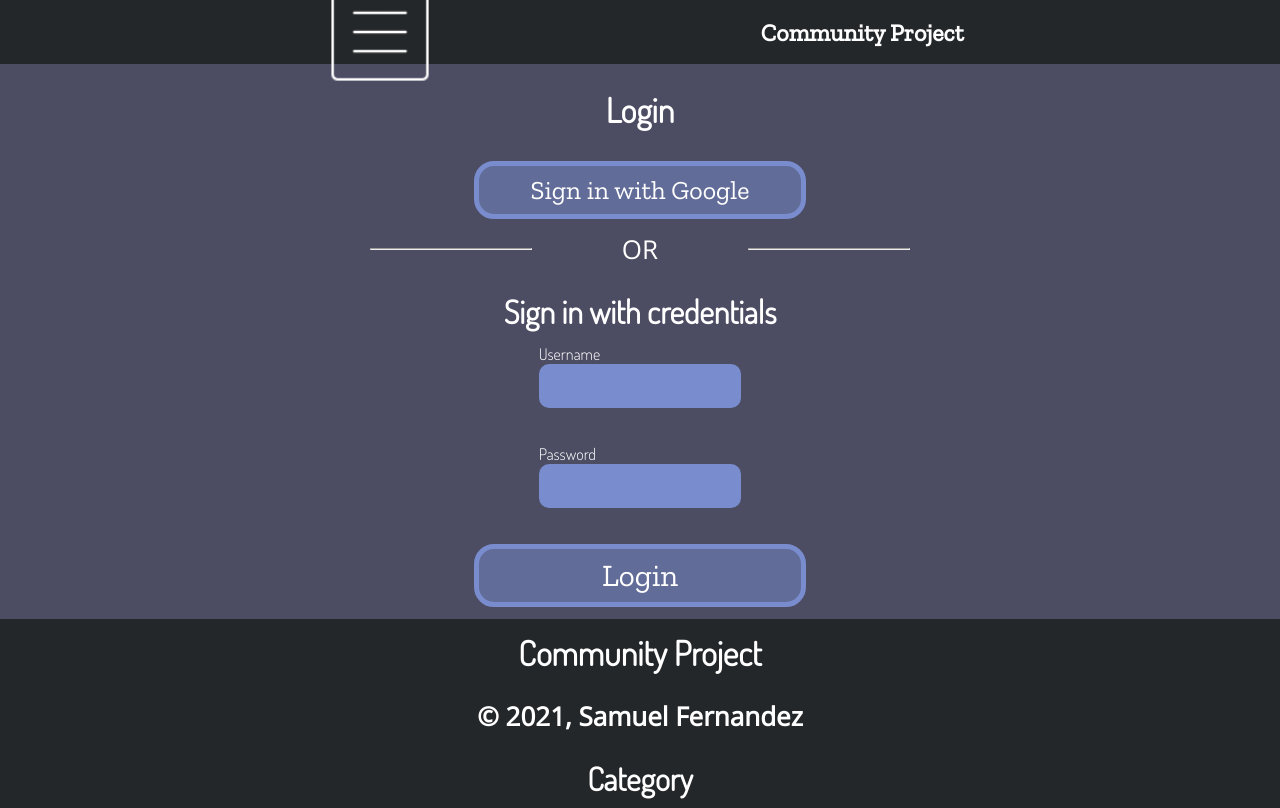
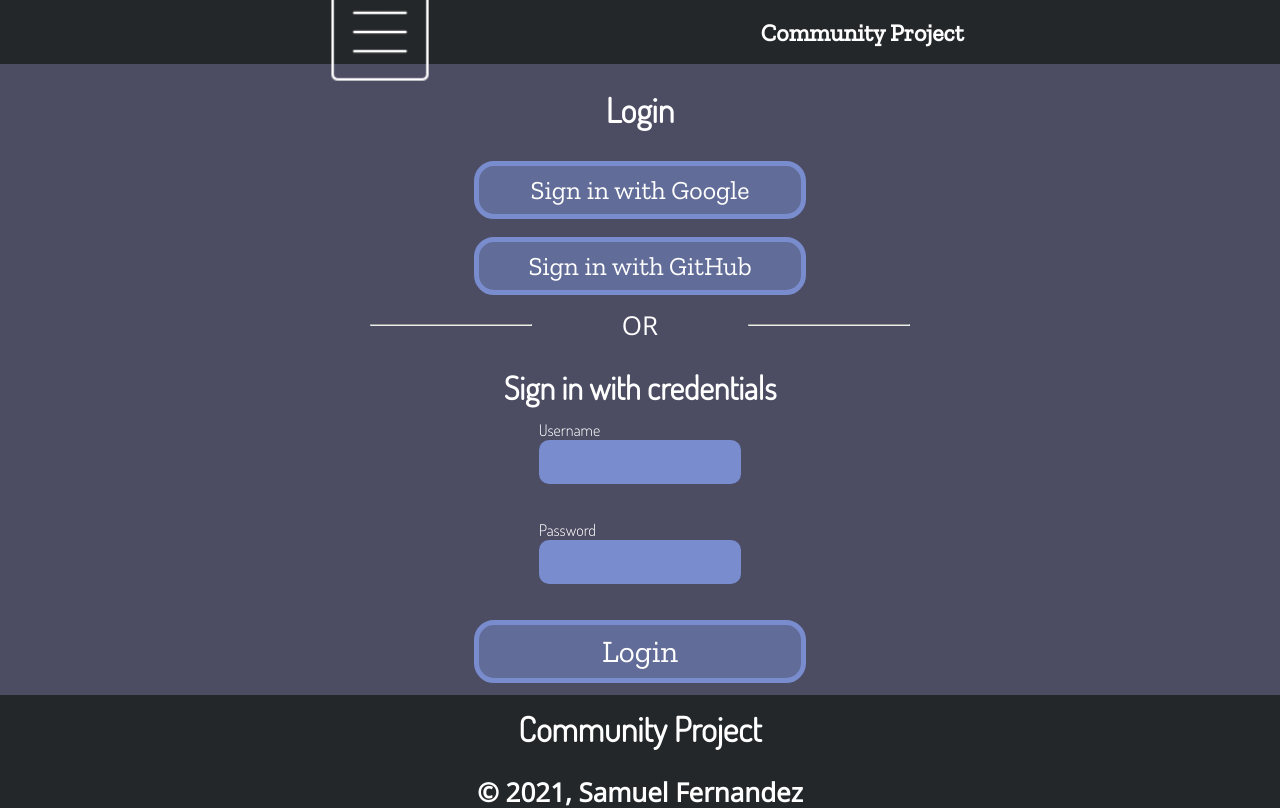
Before and after one commit to polypixeldev/computerstacks, a Next.js app in the folder app/: page /login in a window 1280 px wide. Shown: the top 808 px of the page. Built offline with nearby package versions, Linux system fonts and the light colour scheme; no server answers.

Commit message:
Add GitHub provider

```diff
--- a/app/pages/api/auth/[...nextauth].js
+++ b/app/pages/api/auth/[...nextauth].js
@@ -1,5 +1,6 @@
 import NextAuth from 'next-auth';
 import GoogleProvider from 'next-auth/providers/google';
+import GitHubProvider from 'next-auth/providers/github';
 import CredentialsProvider from 'next-auth/providers/credentials';
 import { MongoDBAdapter } from "@next-auth/mongodb-adapter";
 import clientPromise from "../../../lib/mongodb";
@@ -35,6 +36,10 @@ async function handler(req, res) {
             return user;
           }
         }
+      }),
+      GitHubProvider({
+        clientId: process.env.GITHUB_ID,
+        clientSecret: process.env.GITHUB_SECRET
       })
     ],
     adapter: MongoDBAdapter({
--- a/app/pages/login.js
+++ b/app/pages/login.js
@@ -19,6 +19,10 @@ function Login() {
 
 	function google(){
 		signIn('google', { callbackUrl: "http://localhost/dashboard"})
+	}
+
+	function github(){
+		signIn('github', { callbackUrl: "http://localhost/dashboard"})
 	}
 
 	async function credentials(event){
@@ -49,6 +53,8 @@ function Login() {
 				<h2>Login</h2>
 				<br />
 				<button onClick={google} className={`button ${LoginStyles.providerButton}`}>Sign in with Google</button>
+				<br />
+				<button onClick={github} className={`button ${LoginStyles.providerButton}`}>Sign in with GitHub</button>
 				<div className={HeadStyles.actionDiv}>
 					<hr />
 					<p>OR</p>
```
